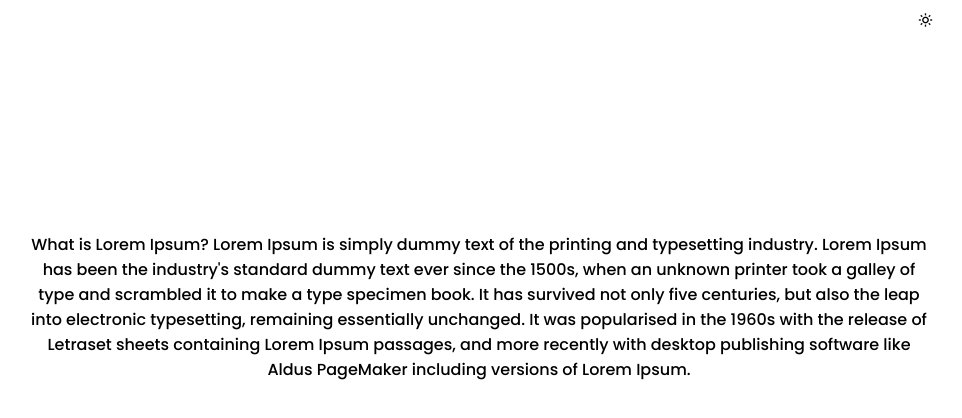
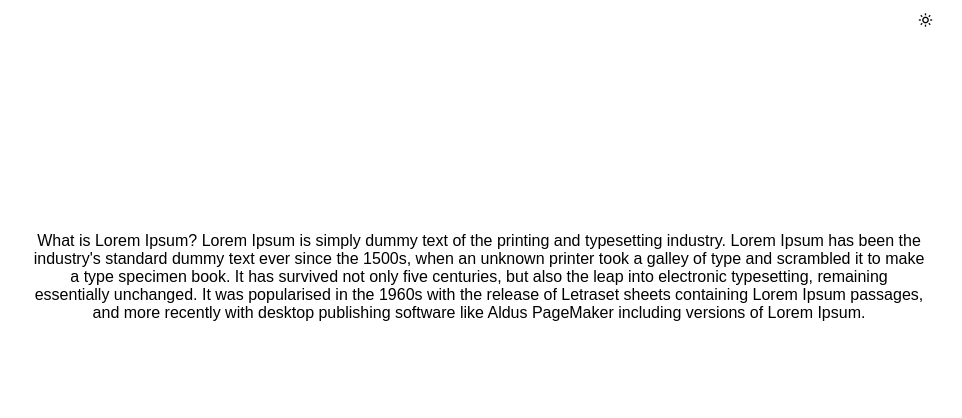
Before and after one commit to thehidden314/Dark-and-light-theme, a plain HTML site: page index.html in a window 1280 px wide. Shown: the whole page, without its empty margins (161-1123 px from the left). Drawn offline with nearby package versions, Linux system fonts and the light colour scheme; a web font is replaced by a local one.

Commit message:
Updating CSS file

```diff
--- a/style.css
+++ b/style.css
@@ -6,13 +6,9 @@
 
 
 :root {
-    --principal-color: #FBF8F8;
-    --light-green-color: #27A782;
     --white-color: #fff;
-    --rose-light-color: #f5d9bc;
-    --black:#0A0A0A;
+    --black-color:#0A0A0A;
     --maPolice: 'AlphaMono', sans-serif;
-    --timer: 1.5s;
 }
 *{
     margin: 0;
@@ -22,7 +18,7 @@
     outline: none;
     border: none;
     box-sizing: border-box;
-    font-family: 'Poppins',sans-serif;
+    font-family: var(--maPolice);
 }
 body{
     overflow: hidden;
@@ -73,6 +69,6 @@
 
 }
 .themeSombre{
-    background-color: #0A0A0A;
-    color: #fff;
+    background-color: var(--black-color);
+    color: var(--white-color);
 }
```
